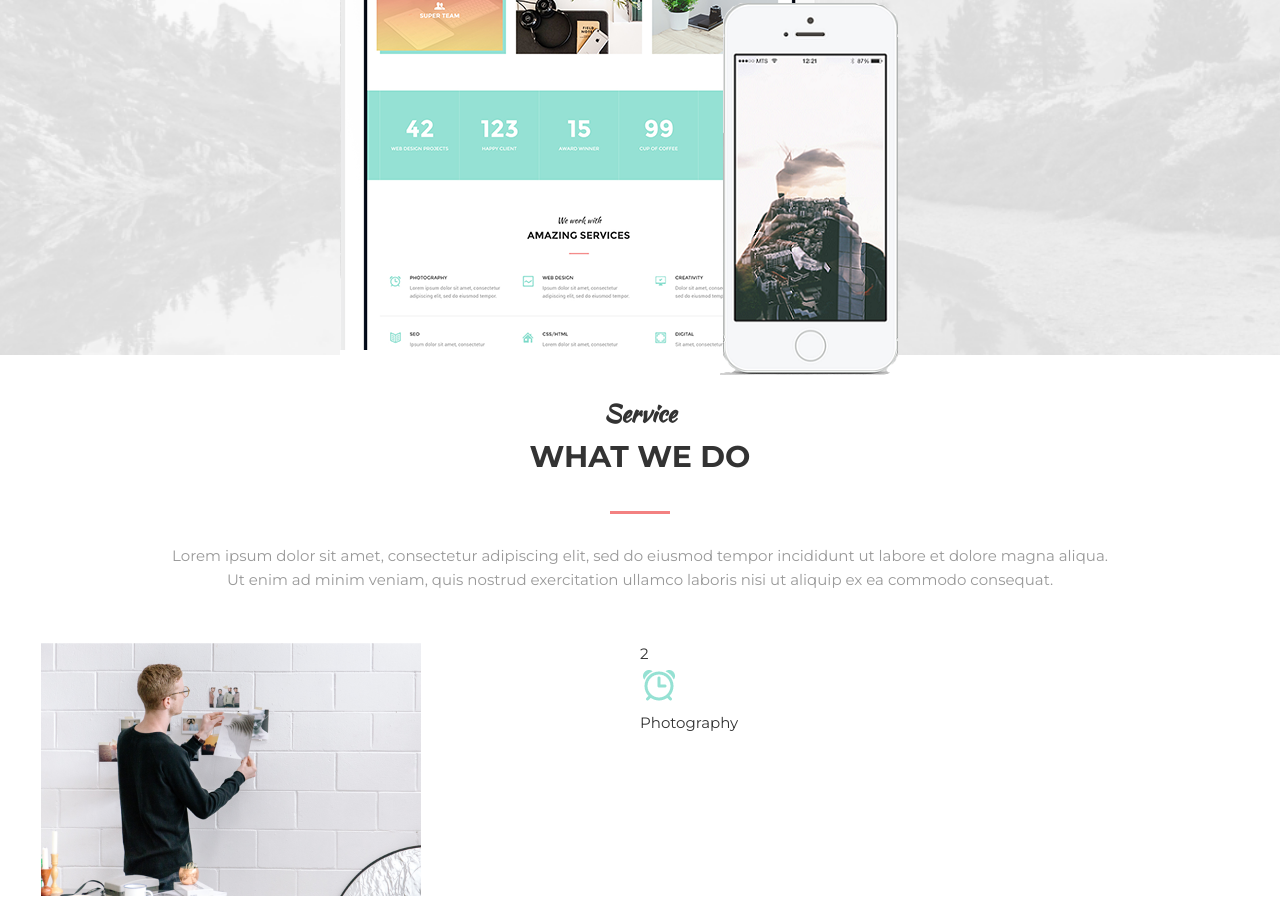
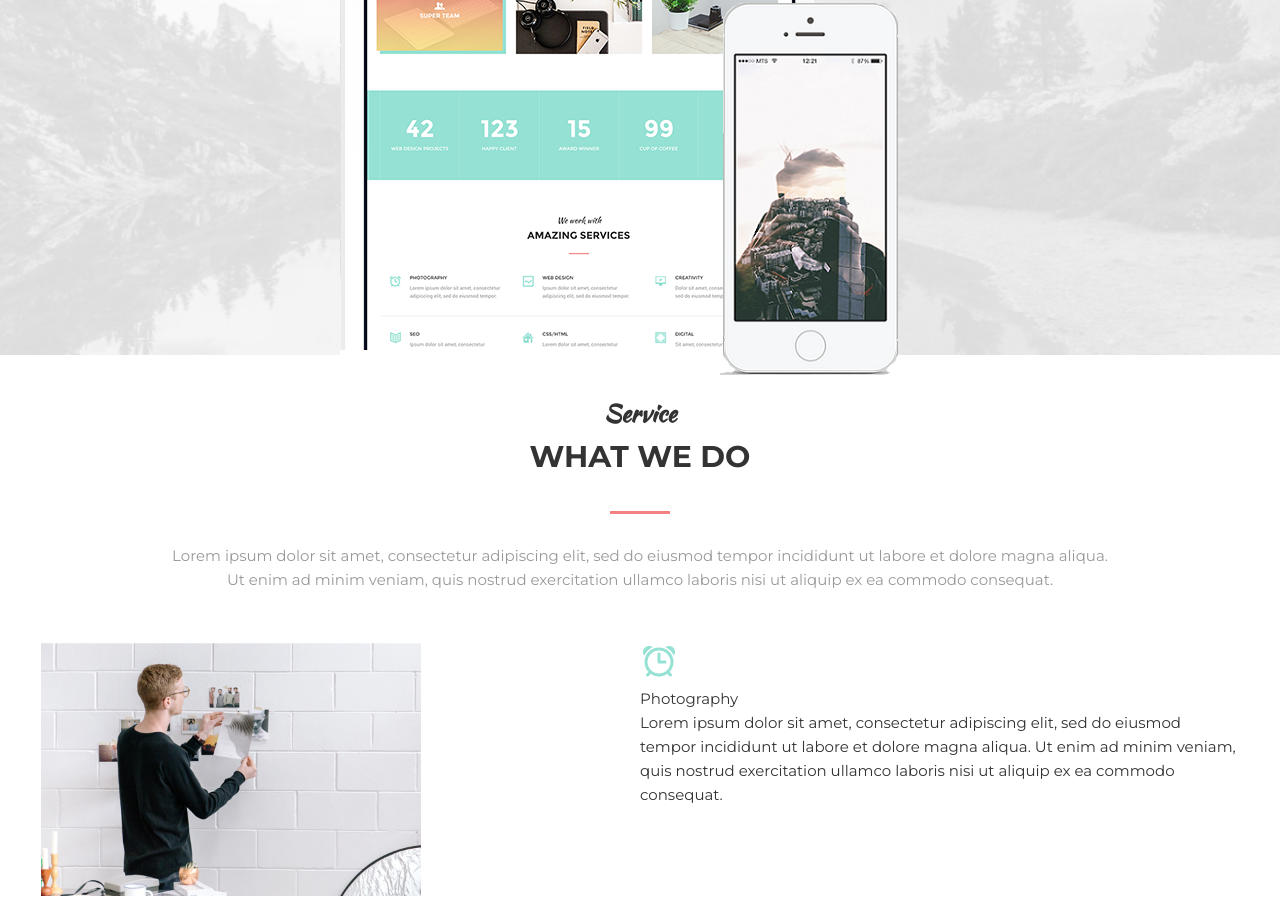
Before and after one commit to nudnov1/mytmp1, a plain HTML site: page index.html in a window 1280 px wide. Shown: the part 2709-3612 px from the top of the page. Drawn offline with Linux system fonts and the light colour scheme.

Commit message:
Update index.html

```diff
--- a/index.html
+++ b/index.html
@@ -228,12 +228,15 @@
                 <img src="assets/images/placeholder.png" alt=""></div>
             <div class="wedo_item">
                 <div class="accordion"></div>
-                    <div class="accordion_item">2</div>
+                    <div class="accordion_item">
                         <div class="accordion_header">
                             <img class="accordion_icon" src="assets/images/services/1.png" alt="">
                             <div class="accordion_title">Photography</div>
                         </div>
-                        <div class="accordion_content"></div>
+                        <div class="accordion_content">Lorem ipsum dolor sit amet, consectetur adipiscing elit,
+                            sed do eiusmod tempor incididunt ut labore et dolore magna aliqua.
+                            Ut enim ad minim veniam, quis nostrud exercitation ullamco
+                            laboris nisi ut aliquip ex ea commodo consequat.</div>
             </div>
         </div>
     </div>
```
